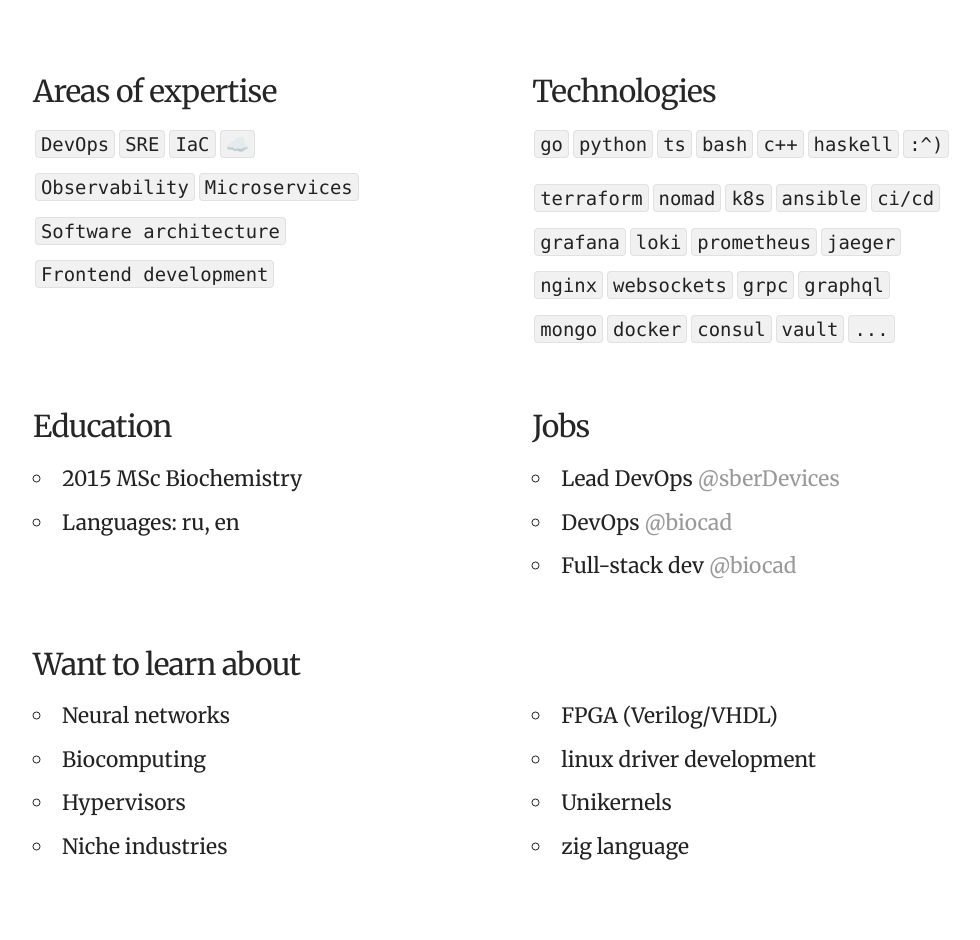
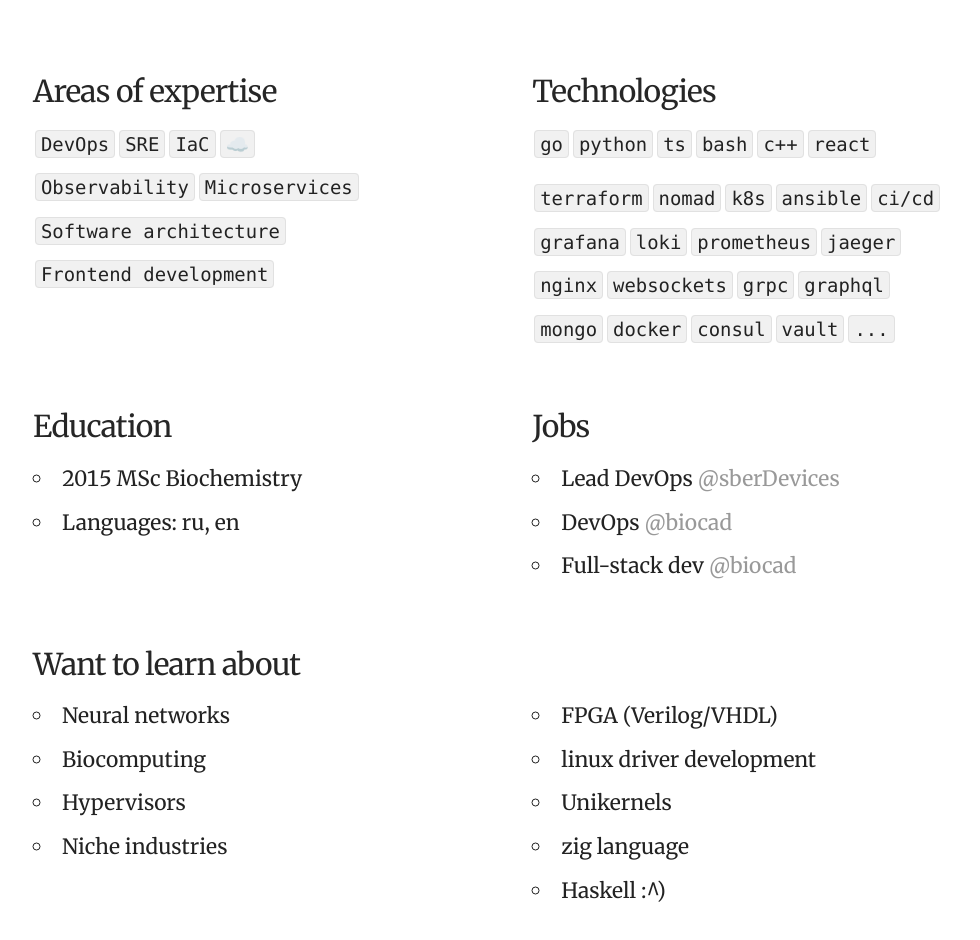
Before and after one commit to fedorg/fedorg.github.io, a Next.js app: page / in a window 1280 px wide. Shown: the part 260-1200 px from the top of the page, without its empty margins (127-1107 px from the left). Built offline with nearby package versions, Linux system fonts and the light colour scheme.

Commit message:
add react

```diff
--- a/components/bio-en.js
+++ b/components/bio-en.js
@@ -47,7 +47,7 @@ export default function Bio() {
 						<code>ts</code>
 						<code>bash</code>
 						<code>c++</code>
-						<code>haskell</code><code>:^)</code>
+						<code>react</code>
 					</li>
 				</ul>
 				<ul className="nobullets">
@@ -114,6 +114,7 @@ export default function Bio() {
 					<li>linux driver development</li>
 					<li>Unikernels</li>
 					<li>zig language</li>
+					<li>Haskell :^)</li>
 				</ul>
 			</div>
 		</div>
```
